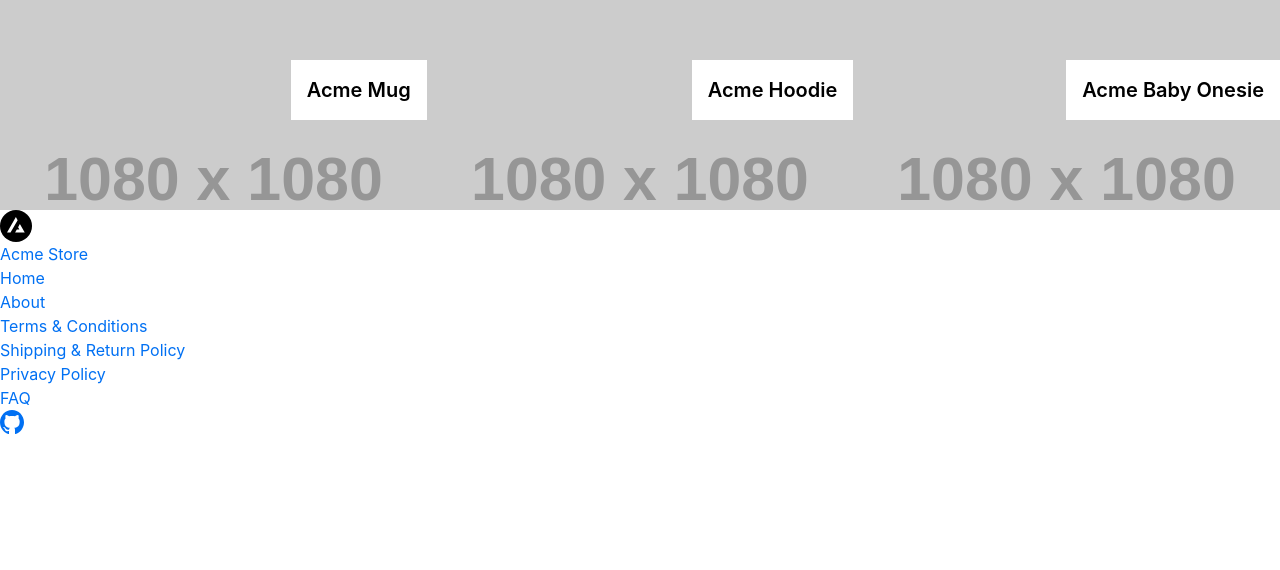
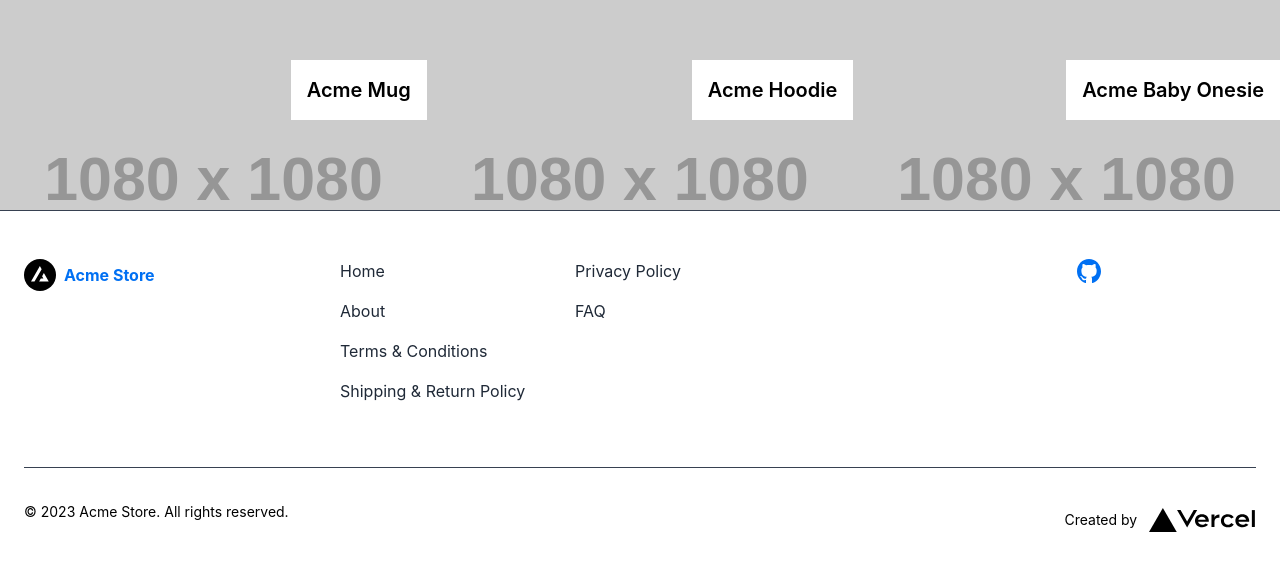
Before and after one commit to cashev/nextjs-tutorial, a Next.js app: page / in a window 1280 px wide. Shown: the part 957-1527 px from the top of the page. Before the commit the page ends 1391 px from the top, so only its background shows below. Built offline with nearby package versions, Linux system fonts and the light colour scheme.

Commit message:
footerを整形

```diff
--- a/components/organisms/footer.tsx
+++ b/components/organisms/footer.tsx
@@ -25,28 +25,51 @@ const Footer: React.FC<FooterProps> = ({
   gitHubImageUrl,
 }) => {
   return (
-    <footer>
-      <div>
-        <Link href="/">
+    <footer className="border-t border-gray-700 bg-white text-black dark:bg-black dark:text-white">
+      <div className="mx-auto w-full max-w-7xl px-6">
+        <div className="grid grid-cols-1 gap-8 border-b border-gray-700 py-12 transition-colors duration-150 lg:grid-cols-12">
+          <div className="col-span-1 lg:col-span-3">
+            <Link href="/" className="flex flex-initial items-center font-bold md:mr-24">
+              <span className="mr-2">
                 <LogoIcon />
+              </span>
               <span>Acme Store</span>
             </Link>
           </div>
-      <div>
-        <ul>
+          <nav className="col-span-1 lg:col-span-7">
+            <ul className="grid md:grid-flow-col md:grid-cols-3 md:grid-rows-4">
               {links.map((link, index) => (
-            <li key={index}>
-              <Link href={link.href}>
+                <li key={index} className="py-3 md:py-0 md:pb-4">
+                  <Link href={link.href} className="text-gray-800 transition duration-150 ease-in-out hover:text-gray-300 dark:text-gray-100">
                     {link.text}
                   </Link>
                 </li>
               ))}
             </ul>
-      </div>
-      <div>
+          </nav>
+          <div className="col-span-1 text-black dark:text-white lg:col-span-2">
             <Link href="https://github.com/cashev/nextjs-tutorial">
               <GithubIcon />
             </Link>
+          </div>
+        </div>
+        <div className="flex flex-col items-center justify-between space-y-4 pb-10 pt-6 text-sm md:flex-row">
+            <p>© 2023 Acme Store. All rights reserved.</p>
+            <div className="flex items-center text-sm text-white dark:text-black">
+              <span className="text-black dark:text-white">Created by</span>
+              <a rel="noopener noreferrer" href="https://vercel.com" aria-label="Vercel.com Link" target="_blank" className="text-black dark:text-white">
+                <svg xmlns="http://www.w3.org/2000/svg" aria-label="Vercel.com Logo" viewBox="0 0 89 20" fill="currentColor" shape-rendering="geometricPrecision" className="ml-3 inline-block h-6">
+                  <path d="M11.5625 0L23.125 20H0L11.5625 0Z"></path>
+                  <path d="M49.875 10.625C49.875 7.40625 47.5 5.15625 44.0937 5.15625C40.6875 5.15625 38.3125 7.40625 38.3125 10.625C38.3125 13.7812 40.875 16.0937 44.4062 16.0937C46.3438 16.0937 48.0938 15.375 49.2188 14.0625L47.0938 12.8437C46.4375 13.5 45.4688 13.9062 44.4062 13.9062C42.8438 13.9062 41.5 13.0625 41.0312 11.7812L40.9375 11.5625H49.7812C49.8438 11.25 49.875 10.9375 49.875 10.625ZM40.9062 9.6875L40.9688 9.5C41.375 8.15625 42.5625 7.34375 44.0625 7.34375C45.5938 7.34375 46.75 8.15625 47.1562 9.5L47.2188 9.6875H40.9062Z"></path>
+                  <path d="M83.5313 10.625C83.5313 7.40625 81.1563 5.15625 77.75 5.15625C74.3438 5.15625 71.9688 7.40625 71.9688 10.625C71.9688 13.7812 74.5313 16.0937 78.0625 16.0937C80 16.0937 81.75 15.375 82.875 14.0625L80.75 12.8437C80.0938 13.5 79.125 13.9062 78.0625 13.9062C76.5 13.9062 75.1563 13.0625 74.6875 11.7812L74.5938 11.5625H83.4375C83.5 11.25 83.5313 10.9375 83.5313 10.625ZM74.5625 9.6875L74.625 9.5C75.0313 8.15625 76.2188 7.34375 77.7188 7.34375C79.25 7.34375 80.4063 8.15625 80.8125 9.5L80.875 9.6875H74.5625Z"></path>
+                  <path d="M68.5313 8.84374L70.6563 7.62499C69.6563 6.06249 67.875 5.18749 65.7188 5.18749C62.3125 5.18749 59.9375 7.43749 59.9375 10.6562C59.9375 13.875 62.3125 16.125 65.7188 16.125C67.875 16.125 69.6563 15.25 70.6563 13.6875L68.5313 12.4687C67.9688 13.4062 66.9688 13.9375 65.7188 13.9375C63.75 13.9375 62.4375 12.625 62.4375 10.6562C62.4375 8.68749 63.75 7.37499 65.7188 7.37499C66.9375 7.37499 67.9688 7.90624 68.5313 8.84374Z"></path>
+                  <path d="M88.2188 1.75H85.7188V15.8125H88.2188V1.75Z"></path>
+                  <path d="M40.1563 1.75H37.2813L31.7813 11.25L26.2813 1.75H23.375L31.7813 16.25L40.1563 1.75Z"></path>
+                  <path d="M57.8438 8.0625C58.125 8.0625 58.4062 8.09375 58.6875 8.15625V5.5C56.5625 5.5625 54.5625 6.75 54.5625 8.21875V5.5H52.0625V15.8125H54.5625V11.3437C54.5625 9.40625 55.9062 8.0625 57.8438 8.0625Z"></path>
+                </svg>
+              </a>
+            </div>
+          </div>
       </div>
     </footer>
   );
--- a/components/template/home-template.tsx
+++ b/components/template/home-template.tsx
@@ -47,8 +47,8 @@ const HomeTemplate: React.FC<HomeTemplateProps> = ({ leftProduct, rightTopProduc
             <CarouselProducts items={carouselProducts} />
           </div>
         </div>
+        <Footer />
       </main>
-      <Footer />
     </>
   );
 }
```
Lines whose indentation alone changed are shown as unchanged.
